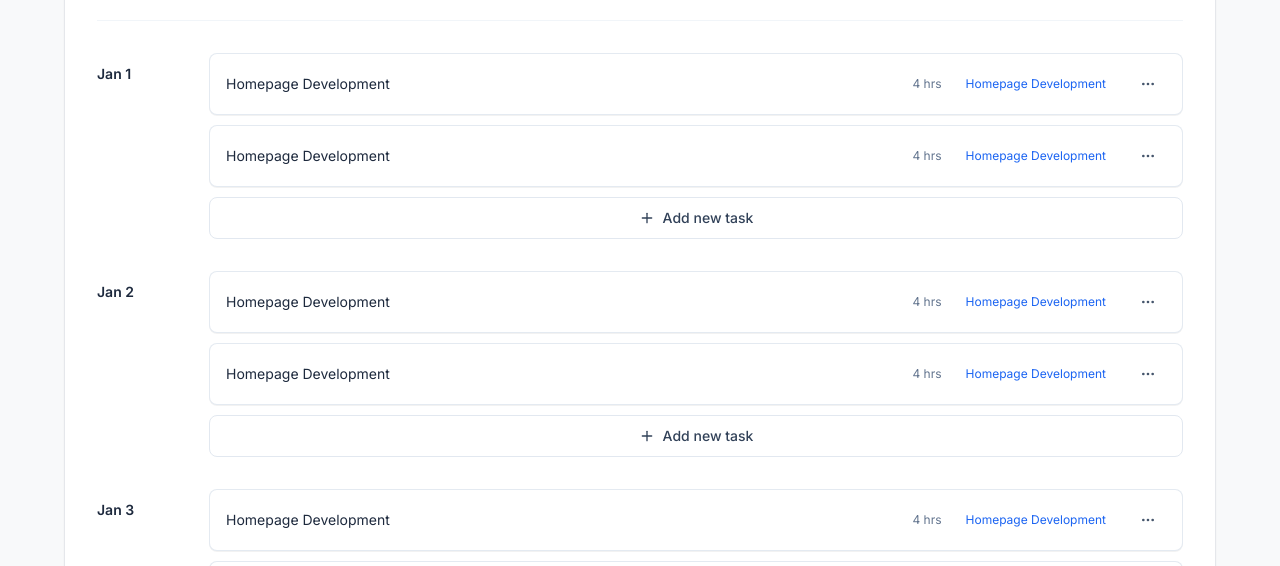
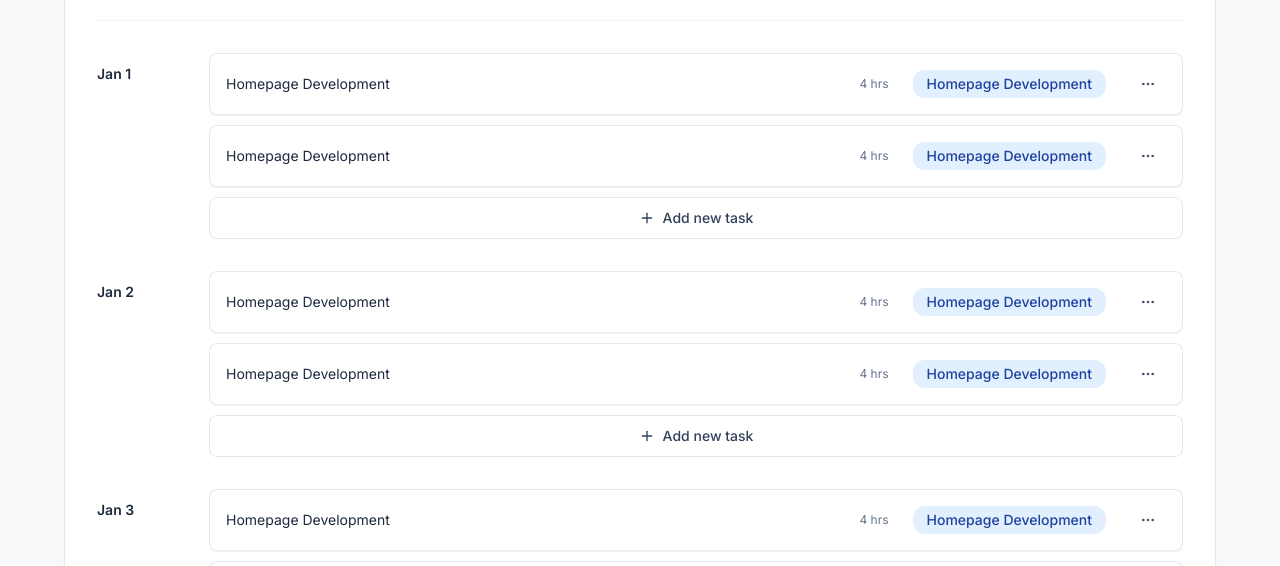
Before and after one commit to mayur3795/time-management-system, a Next.js app: page /timesheets/ts-week-1 in a window 1280 px wide. Shown: the part 234-800 px from the top of the page. Built offline with nearby package versions, Linux system fonts and the light colour scheme; no server answers.

Commit message:
style(timesheets): style project name as a rounded light-blue pill badge matching visual reference

```diff
--- a/src/components/timesheets/TimesheetTaskItem.tsx
+++ b/src/components/timesheets/TimesheetTaskItem.tsx
@@ -44,7 +44,7 @@ export function TimesheetTaskItem({
           {entry.hours} {entry.hours === 1 ? 'hr' : 'hrs'}
         </span>
 
-        <span className="text-xs font-normal text-[#1B64F2] hover:underline whitespace-nowrap">
+        <span className="inline-flex items-center rounded-xl bg-[#E1EFFE] px-3.5 py-1 text-xs sm:text-sm font-medium text-[#1E429F] whitespace-nowrap">
           {entry.projectName}
         </span>
 
```
